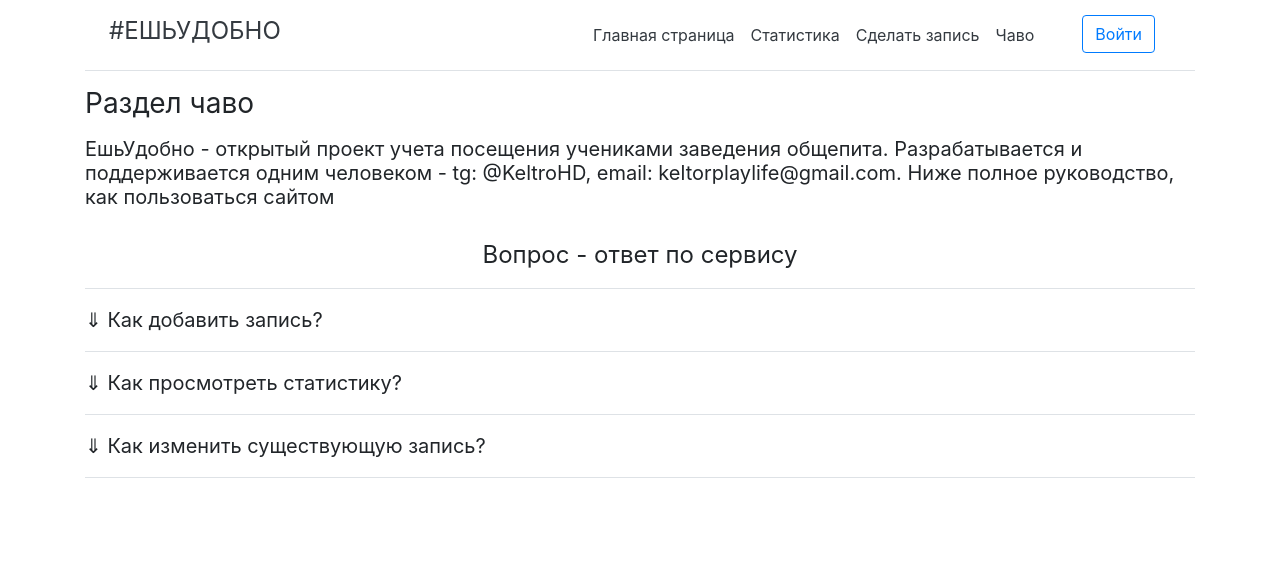
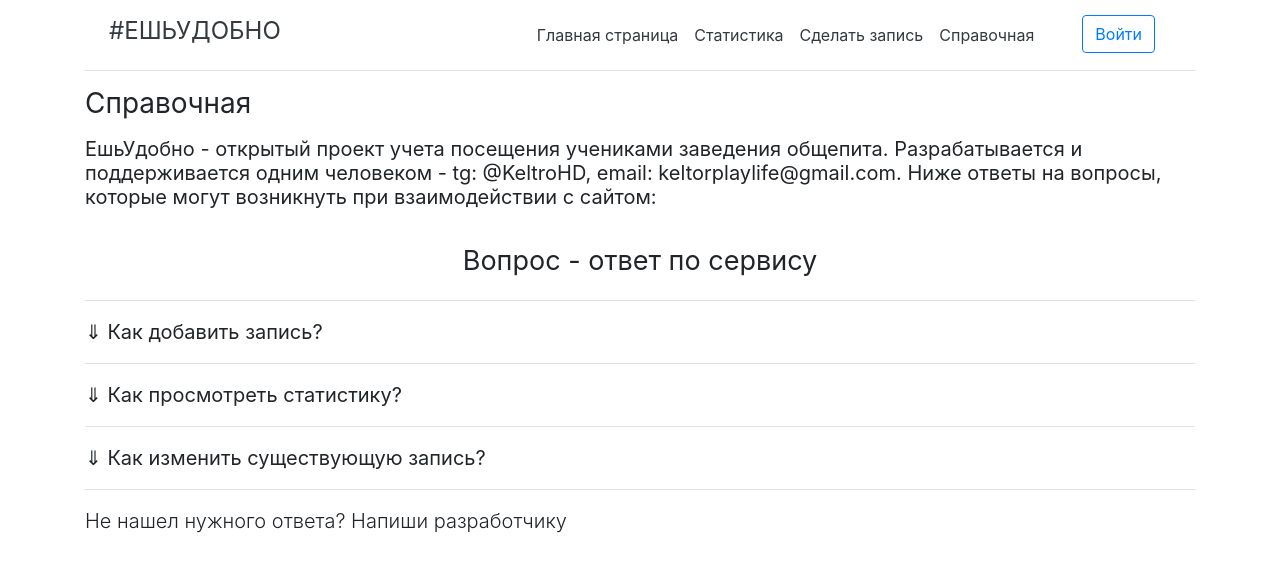
Before and after one commit to KeltorHD/django_project, a Django app: page /faq/ in a window 1280 px wide. Shown: the top 572 px of the page. Run offline with Django 3.2, Linux system fonts and the light colour scheme; some libraries are stand-ins or nearby versions.

Commit message:
Переименование ЧАВО в Справочную

```diff
--- a/app/static/css/styles.css
+++ b/app/static/css/styles.css
@@ -1,5 +1,6 @@
 .head{
   padding-bottom: 3px;
+  font-size: 27px;
 }
 .ptr{
   cursor: pointer;
--- a/app/templates/app/faq.html
+++ b/app/templates/app/faq.html
@@ -1,16 +1,16 @@
 {% extends "base_generic.html" %}
-{% block title %}<title>Раздел Чаво</title>{% endblock %}
+{% block title %}<title>Раздел Справочная</title>{% endblock %}
 {% block content %}
 
 <div class="container">
-	<h3 class="font-weight-normal">Раздел чаво</h3>
+	<h3 class="font-weight-normal">Справочная</h3>
 	<p></p>
 	<h5 class="font-weight-normal">
-		ЕшьУдобно - открытый проект учета посещения учениками заведения общепита. Разрабатывается и поддерживается одним человеком - tg: @KeltroHD, email: keltorplaylife@gmail.com. Ниже полное руководство, как пользоваться сайтом
+		ЕшьУдобно - открытый проект учета посещения учениками заведения общепита. Разрабатывается и поддерживается одним человеком - tg: @KeltroHD, email: keltorplaylife@gmail.com. Ниже ответы на вопросы, которые могут возникнуть при взаимодействии с сайтом:
 	</h5>
 
 	<br>
-	<h4 class="text-center font-weight-normal head">Вопрос - ответ по сервису</h4>
+	<div class="text-center font-weight-normal head">Вопрос - ответ по сервису</div>
 	<hr>
 	<div class="font-weight-normal ptr" onclick="ch_disp('A1')"><span>&#8659;</span> Как добавить запись?</div>
 	<div class="font-weight-normal answer" id="A1" style="display:none"><span>&#8658;</span> Как-нибудь можно!</div>
@@ -21,6 +21,8 @@
 	<div class="font-weight-normal ptr" onclick="ch_disp('A3')"><span>&#8659;</span> Как изменить существующую запись?</div>
 	<div class="font-weight-normal answer" id="A3" style="display:none"><span>&#8658;</span> Как-нибудь можно!</div>
 	<hr>
+
+	<p class="lead">Не нашел нужного ответа? Напиши разработчику</p>
 
 </div>
 
--- a/app/templates/base_generic.html
+++ b/app/templates/base_generic.html
@@ -42,7 +42,7 @@
             <a class="p-2 text-dark nav-link" href="{% url 'writeindex' %}">Сделать запись</a>
           </li>
           <li class="nav-item">
-            <a class="pr-5 pl-2 text-dark nav-link" href="{% url 'faq'%}">Чаво</a>
+            <a class="pr-5 pl-2 text-dark nav-link" href="{% url 'faq'%}">Справочная</a>
           </li>
           {% if user.is_authenticated %}
             <li class="nav-item">
```
